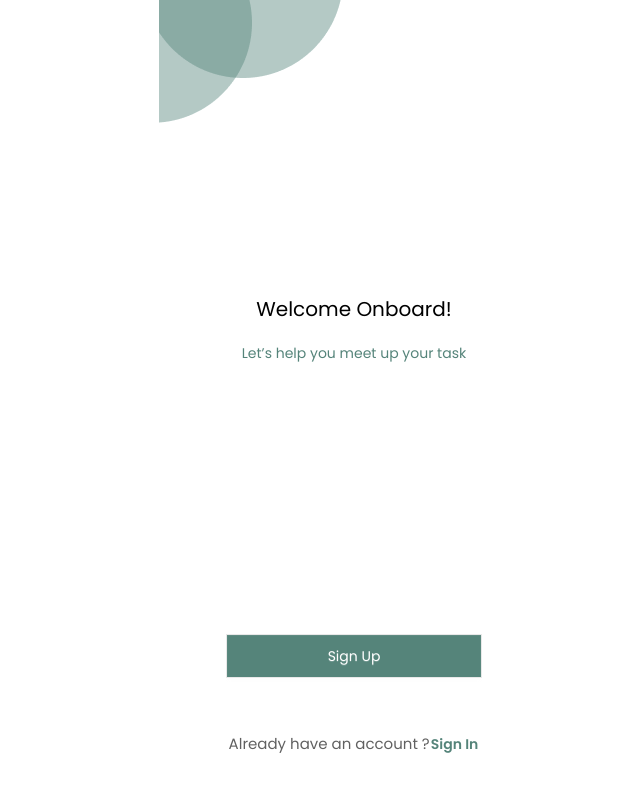
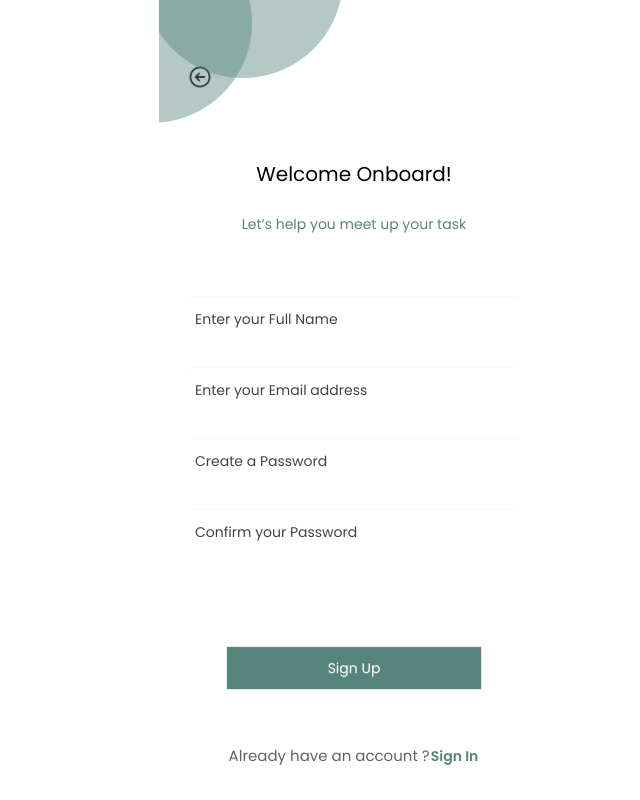
Before and after one commit to gogoyun/todo, a Vue app: page /signup in a window 1280 px wide. Shown: the whole page, without its empty margins (286-926 px from the left). Built offline with nearby package versions, Linux system fonts and the light colour scheme; the HTML template or start-up script is replaced by a standard one.

Commit message:
add signup input, fix layout

```diff
--- a/src/assets/main.css
+++ b/src/assets/main.css
@@ -13,6 +13,10 @@ h1 {
   font-size: var(--text-xl);
 }
 
+input::placeholder {
+  color: rgba(0, 0, 0, 0.74); /* Tailwind CSS 的 gray-500 */
+}
+
 .btn {
   text-decoration-line: none;
 }
--- a/src/components/Signup.vue
+++ b/src/components/Signup.vue
@@ -3,15 +3,22 @@
 </script>
 
 <template>
-	<div class="top"></div>
-	<div class="text-center">
-		<h1 class="text-xl mt-[43px] mb-[18px]">Welcome Onboard!</h1>
+	<div class="top mt-10 ml">
+		<img src="@/assets/images/back-arrow.svg" />
+	</div>
+	<div class="flex flex-col justify-center content-center text-center">
+		<h1 class="text-xl mb-6">Welcome Onboard!</h1>
 		<p class="text-sm/6 text-primary">Let’s help you meet up your task</p>
-		<input type="text">
+		<fieldset class="fieldset flex flex-col grow gap-6 mt-15 mb-5">
+			<input type="text" class="input w-full h-[47px] border-0 rounded-[11px]" placeholder="Enter your Full Name">
+			<input type="email" class="input w-full h-[47px] border-0 rounded-[11px]" placeholder="Enter your Email address">
+			<input type="password" class="input w-full h-[47px] border-0 rounded-[11px]" placeholder="Create a Password">
+			<input type="password" class="input w-full h-[47px] border-0 rounded-[11px]" placeholder="Confirm your Password">
+		</fieldset>
 	</div>
 	<div class="bottom text-center">
 		<button class="btn btn-md btn-wide bg-primary text-base-100 font-normal rounded-none h-[44px] mb-[46px]">Sign Up</button>
-		<div class="flex justify-center items-center text-[15px] mb-[36px]">
+		<div class="flex justify-center items-center text-[15px]">
 			<p class="opacity-62">Already have an account ?</p>
 			<button class="btn btn-link opacity-100">Sign In</button>
 		</div>
--- a/src/views/SignUpView.vue
+++ b/src/views/SignUpView.vue
@@ -3,7 +3,7 @@ import Signup from '../components/Signup.vue'
 </script>
 
 <template>
-  <main class="h-[100vh] flex flex-col justify-between content-center">
+  <main class="h-[100vh] flex flex-col justify-between content-center p-6">
     <Signup />
   </main>
 </template>
```
Also changed, not shown: src/assets/images/back-arrow.svg (added).
